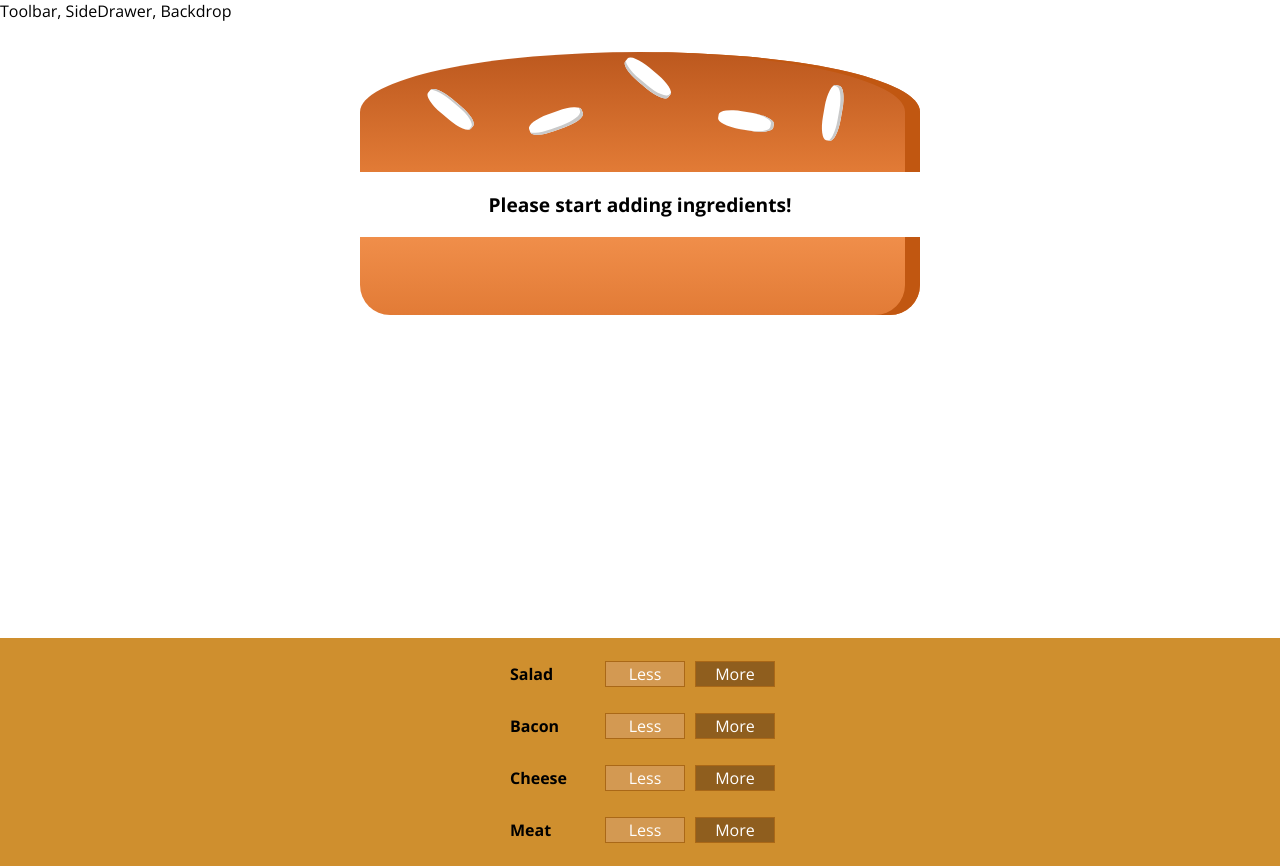
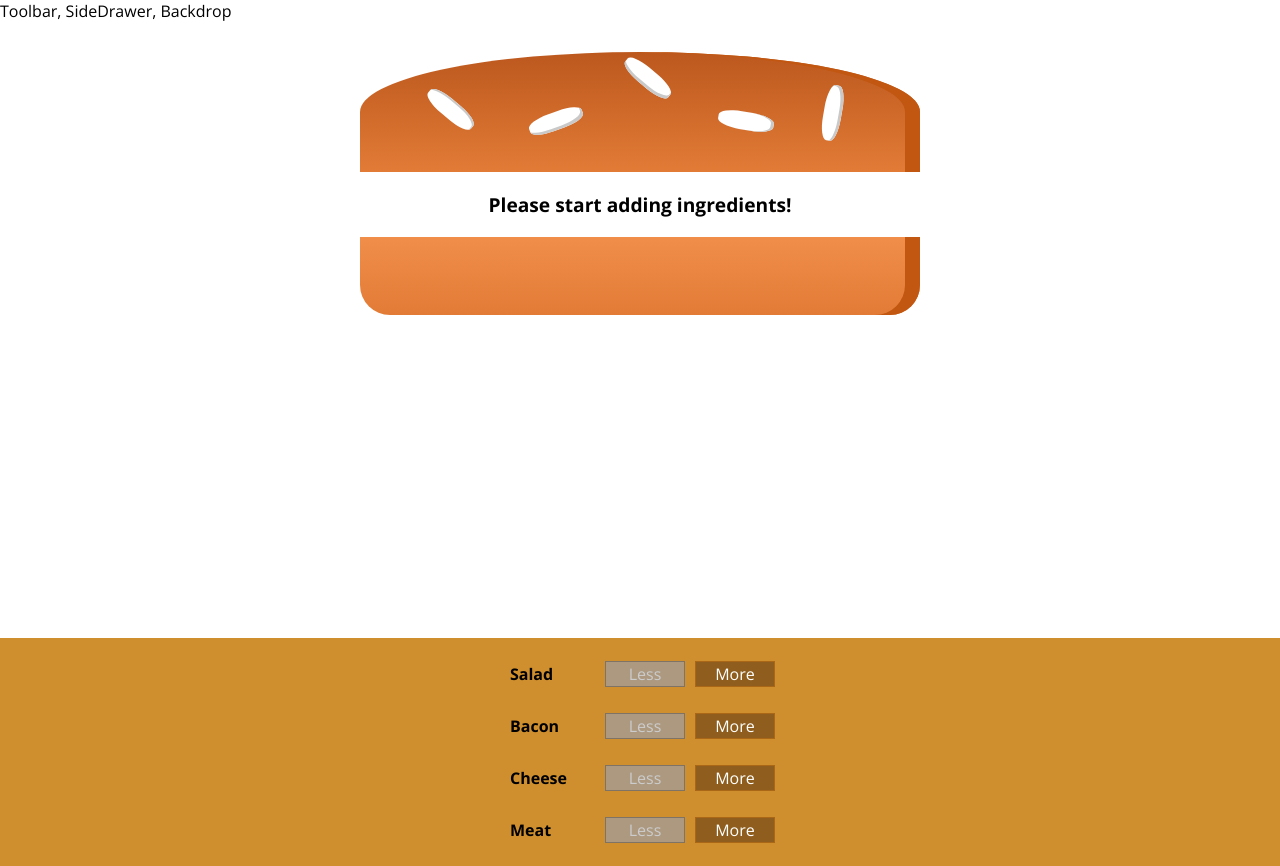
Before and after one commit to handa26/burger-app, a React (Create React App) app: page / in a window 1280 px wide. Built offline with nearby package versions, Linux system fonts and the light colour scheme.

Commit message:
connecting state to build control

```diff
--- a/src/components/Burger/BuildControls/BuildControl/BuildControl.js
+++ b/src/components/Burger/BuildControls/BuildControl/BuildControl.js
@@ -4,8 +4,8 @@
 const buildControl = (props) => (
     <div className={css.BuildControl}>
         <div className={css.Label}>{props.label}</div>
-        <button className={css.Less}>Less</button>
-        <button className={css.More}>More</button>
+        <button className={css.Less} onClick={props.removed} disabled={props.disabled}>Less</button>
+        <button className={css.More} onClick={props.added}>More</button>
     </div>
 );
 
--- a/src/components/Burger/BuildControls/BuildControls.js
+++ b/src/components/Burger/BuildControls/BuildControls.js
@@ -14,7 +14,10 @@
         {controls.map(ctrl => (
             <BuildControl
                 key={ctrl.label}
-                label={ctrl.label} />
+                label={ctrl.label}
+                added={() => props.ingredientAdded(ctrl.type)}
+                removed={() => props.ingredientRemoved(ctrl.type)}
+                disabled={props.disabled[ctrl.type]} />
         ))}
     </div>
 );
--- a/src/containers/BurgerBuilder/BurgerBuilder.js
+++ b/src/containers/BurgerBuilder/BurgerBuilder.js
@@ -2,6 +2,13 @@
 import Aux from '../../hoc/Auxiliary';
 import Burger from '../../components/Burger/Burger';
 import BuildControls from '../../components/Burger/BuildControls/BuildControls';
+
+const INGREDIENT_PRICES = {
+    salad: 0.5,
+    cheese: 0.4,
+    meat: 1.3,
+    bacon: 0.7
+}
 
 class BurgerBuilder extends Component {
     state = {
@@ -10,14 +17,59 @@
             bacon: 0,
             cheese: 0,
             meat: 0
+        },
+        totalPrice: 4
+    }
+
+    addIngredientHandler = (type) => {
+        const oldCount = this.state.ingredients[type];
+        const updatedCount = oldCount + 1;
+        const updatedIngredients = {
+            ...this.state.ingredients
         }
+        updatedIngredients[type] = updatedCount;
+
+        const priceAddition = INGREDIENT_PRICES[type];
+        const oldPrice = this.state.totalPrice;
+        const newPrice = oldPrice + priceAddition;
+
+        this.setState({totalPrice: newPrice, ingredients: updatedIngredients});
+    }
+
+    removeIngredientHandler = (type) => {
+        const oldCount = this.state.ingredients[type];
+        if(oldCount <= 0) {
+            return;
+        }
+        const updatedCount = oldCount - 1;
+        const updatedIngredients = {
+            ...this.state.ingredients
+        }
+        updatedIngredients[type] = updatedCount;
+
+        const priceReduce = INGREDIENT_PRICES[type];
+        const oldPrice = this.state.totalPrice;
+        const newPrice = oldPrice + priceReduce;
+
+        this.setState({totalPrice: newPrice, ingredients: updatedIngredients})
     }
 
     render() {
+        const disabledInfo = {
+            ...this.state.ingredients
+        }
+        // disabled when false, salad: true, meat: false, ...
+        for(let key in disabledInfo) {
+            disabledInfo[key] = disabledInfo[key] <= 0
+        }
+
         return(
             <Aux>
                 <Burger ingredients={this.state.ingredients} />
-                <BuildControls />
+                <BuildControls
+                    ingredientAdded={this.addIngredientHandler}
+                    ingredientRemoved={this.removeIngredientHandler}
+                    disabled={disabledInfo} />
             </Aux>
         );
     }
```
